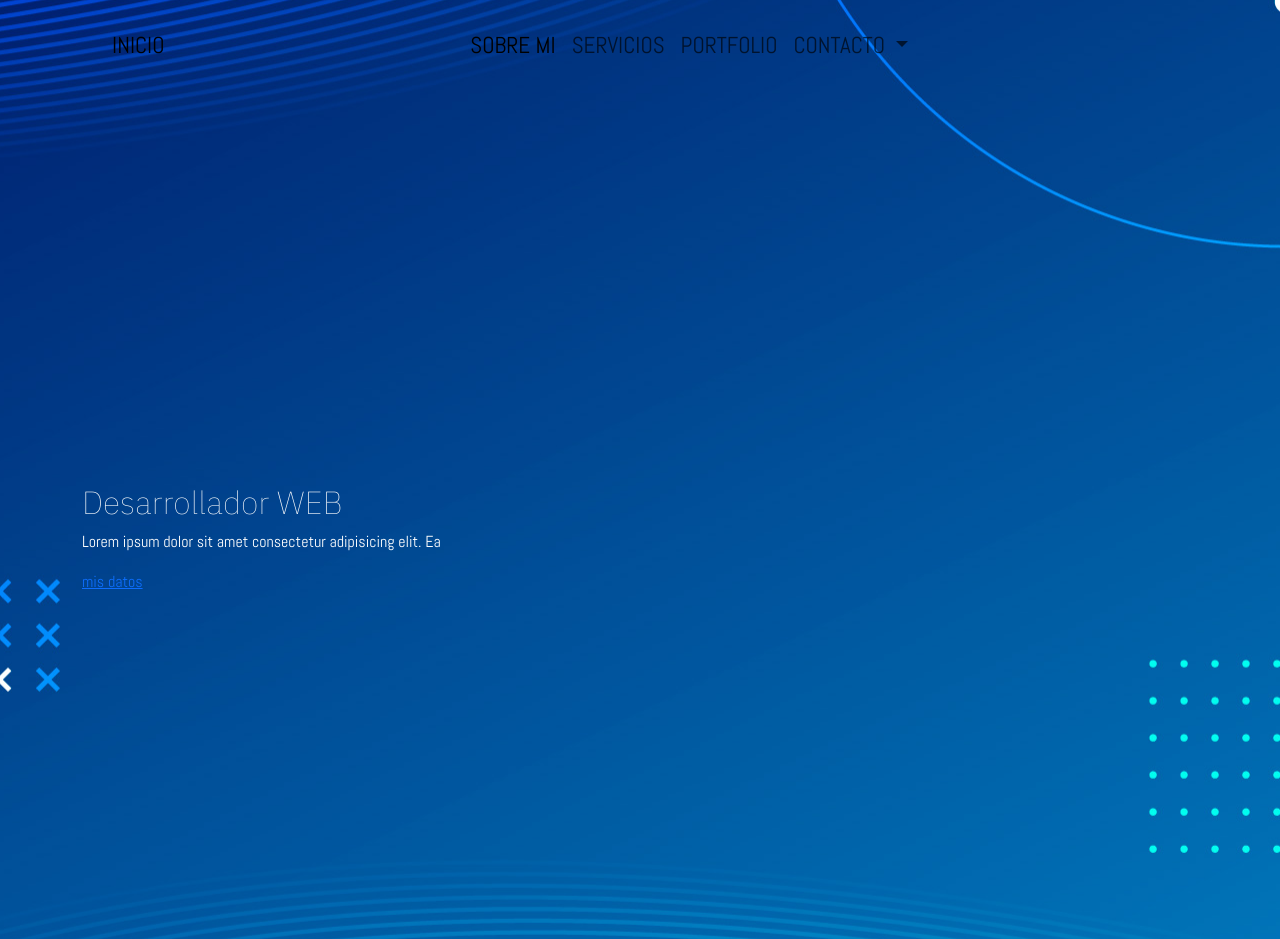
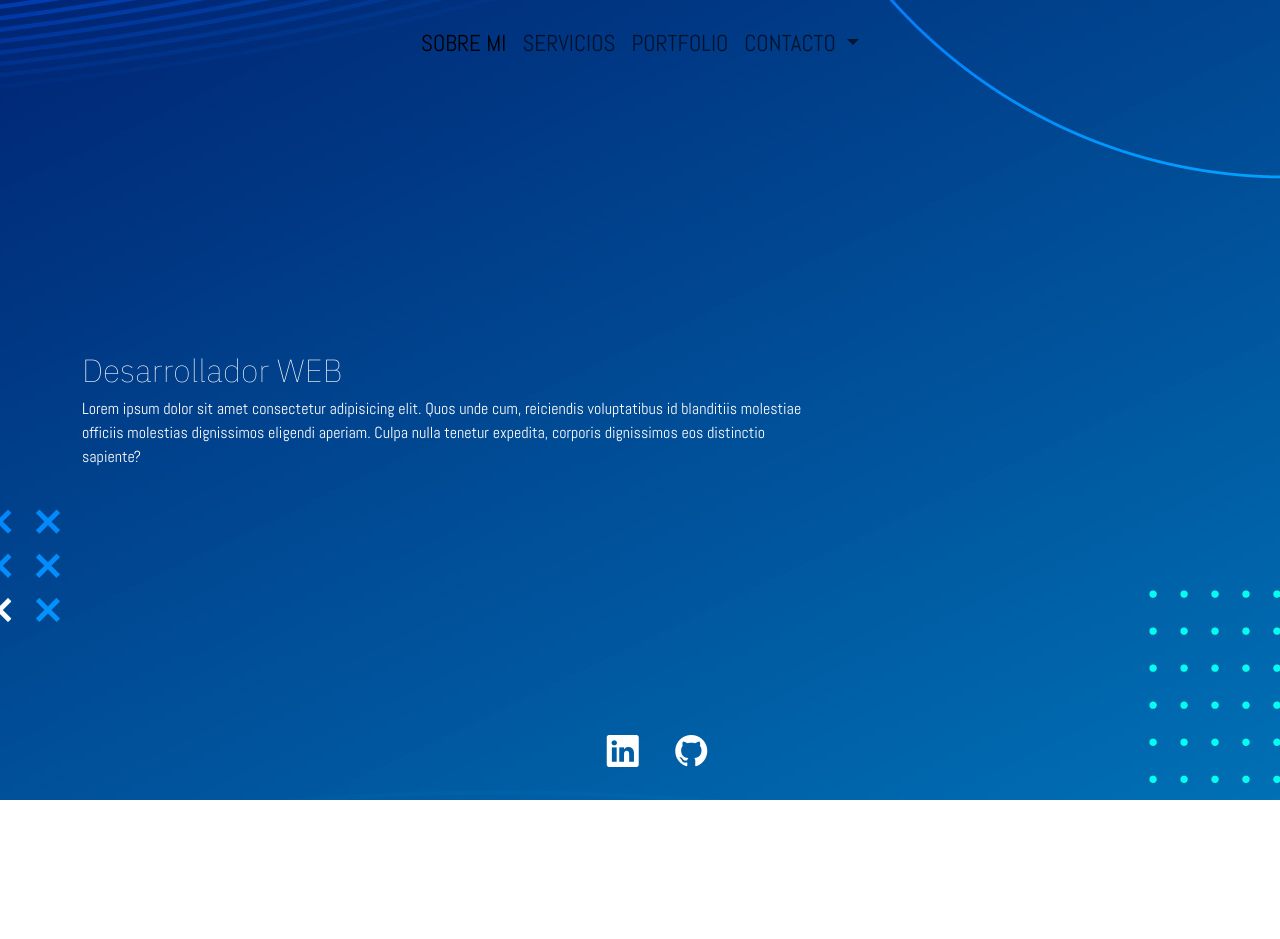
Before and after one commit to TabordaFederico/Pre-Entrega2, a plain HTML site: page index.html in a window 1280 px wide. After the commit the page ends 800 px from the top, so only its background shows below. Drawn offline with nearby package versions, Linux system fonts and the light colour scheme.

Commit message:
pag index creada

```diff
--- a/css/style.css
+++ b/css/style.css
@@ -1,10 +1,11 @@
 .header {
     width: 100%;
     min-height: 100vh;
-    background-image:url(../img/Background.jpg);
-    background-repeat: no-repeat;
-    background-position: center;
-    background-attachment: fixed;}
+   }
+    .body { background-image:url(../img/Background.jpg);
+        background-repeat: no-repeat;
+        background-position: center;
+        background-attachment: fixed;}}
  .bg-light{
     position: fixed;
     z-index: 20;
@@ -17,10 +18,19 @@
     text-transform: uppercase;
 }
 .menu:hover{
-    background-color: rgb(22, 91, 160);
+    transform: translateY(-3px)scale(1.05);
+    box-shadow: 0 3px 5px 0px rgba (0 0 0 2);
+    filter: none;
+}
+.dropdown-menu a:hover{
+    transform: translateY(-3px)scale(1.05);
+    background-color: cornflowerblue;
+    filter: none;
+
 }
 .text-header{
-    min-height: 100vh;
+    min-height: 15cm;
+    justify-items: center;
     color: white;
     font-family: abel;
 }
@@ -28,3 +38,38 @@
     font-family: ibm plex sans ;
 
 }
+.text-header span{
+    letter-spacing: 5px;
+    font-size: 1.3em;
+    font-family:ibm plex sans ;
+margin: 0 0 0 5px;
+}
+.text-header p{
+    font size: 1em;
+}
+footer{display: flex;
+    justify-content:center ;}
+.Redes-Sociales{position: absolute;
+bottom: 1%;
+font-size: xx-large;
+}
+.Redes-Sociales ul li{
+    display: inline-block;
+    margin: 0 5px;
+    width: 50px;
+    height: 50px;
+    text-align: center;
+    }
+    .Redes-Sociales ul li a{
+        display: block;
+        padding: 0 10px;
+        background: transparent;
+        color: #fff;
+        line-height: 50px;
+        box-shadow: 0 3px 5px 0px rgba (0 0 0 2);
+       }
+    .Redes-Sociales ul li a:hover{
+        transform: translateY(-3px)scale(1.05);
+        box-shadow: 0 3px 5px 0px rgba (0 0 0 2);
+        filter: none;
+    }
--- a/index.html
+++ b/index.html
@@ -8,16 +8,16 @@
     <link href="https://cdn.jsdelivr.net/npm/bootstrap@5.3.0-alpha1/dist/css/bootstrap.min.css" rel="stylesheet" integrity="sha384-GLhlTQ8iRABdZLl6O3oVMWSktQOp6b7In1Zl3/Jr59b6EGGoI1aFkw7cmDA6j6gD" crossorigin="anonymous">
    <link rel="stylesheet" href="css/style.css">
    <link href="https://fonts.googleapis.com/css2?family=Abel&family=IBM+Plex+Sans:wght@100&display=swap" rel="stylesheet">
-
+   <link rel="stylesheet" href="https://cdn.jsdelivr.net/npm/bootstrap-icons@1.10.3/font/bootstrap-icons.css">
     <title>PreEntrega2</title>
 </head>
-<body>
+<body class="body">
     <header class="header">
         <div class="bg-transparent">
             <div class="container ">
                 <nav class="navbar navbar-expand-lg ">
                     <div class="container-fluid navg ">
-                      <a class="navbar-brand navg menu" href="#">Inicio</a>
+
                       <button class="navbar-toggler " type="button" data-bs-toggle="collapse" data-bs-target="#navbarNavDropdown" aria-controls="navbarNavDropdown" aria-expanded="false" aria-label="Toggle navigation">
                         <span class="navbar-toggler-icon"></span>
                       </button>
@@ -53,17 +53,28 @@
         <div class="text-header d-flex align-items-lg-center">
             <div class="container">
                 <div class="row">
-                    <div class="col-sm-8">
+                    <div class="col-sm-8 ">
                         <h2>Desarrollador WEB </h2>
-                        <p>Lorem ipsum dolor sit amet consectetur adipisicing elit. Ea</p>
-                        <a href=""><span>mis datos</span></a>
+                        <p>Lorem ipsum dolor sit amet consectetur adipisicing elit. Quos unde cum, reiciendis voluptatibus id blanditiis molestiae officiis molestias dignissimos eligendi aperiam. Culpa nulla tenetur expedita, corporis dignissimos eos distinctio sapiente?</p>
 
                     </div>
 
                 </div>
             </div>
         </div>
+
     </header>
+    <footer>
+      <div class="Redes-Sociales" >
+        <ul>
+          <li><a href="" class="Linkedin"><i class="bi bi-linkedin"></i></a></li>
+         <li> <a href="" class="GitHub"> <i class="bi bi-github"></i></i></a></li>
+        </ul>
+
+        </div>
+
+      </footer>
+
 
 <!--Boostrap JS-->
     <script src="https://cdn.jsdelivr.net/npm/bootstrap@5.3.0-alpha1/dist/js/bootstrap.bundle.min.js" integrity="sha384-w76AqPfDkMBDXo30jS1Sgez6pr3x5MlQ1ZAGC+nuZB+EYdgRZgiwxhTBTkF7CXvN" crossorigin="anonymous"></script>
```
